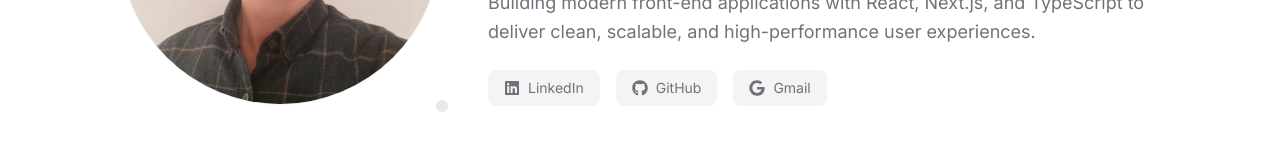
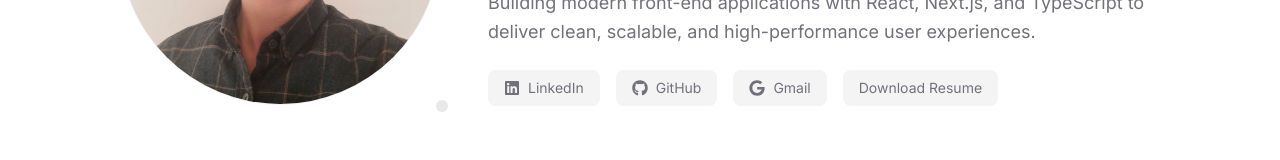
Before and after one commit to jorge-romo/jorge-romo.github.io, a Next.js app: page / in a window 1280 px wide. Shown: the part 487-647 px from the top of the page. Built offline with nearby package versions, Linux system fonts and the light colour scheme.

Commit message:
add the download resume button

```diff
--- /dev/null
+++ b/src/components/DownloadResumeButton.tsx
@@ -0,0 +1,27 @@
+'use client';
+
+import React from 'react';
+import { personalInfo } from '@/data/personal';
+import getFileNameFromPath from '@/utilites/getFileNameFromPath';
+
+const DownloadResumeButton: React.FC = () => {
+  const handleDownload = () => {
+    const link = document.createElement('a');
+    link.href = personalInfo.resume;
+    link.download = getFileNameFromPath(personalInfo.resume);
+    document.body.appendChild(link);
+    link.click();
+    document.body.removeChild(link);
+  };
+
+  return (
+    <button
+      className="flex items-center justify-center gap-2 rounded-lg bg-zinc-100 px-4 py-2 text-sm text-secondary transition-colors duration-custom hover:bg-zinc-200 dark:bg-zinc-700/50 dark:text-zinc-300 dark:hover:bg-zinc-700/80"
+      onClick={handleDownload}
+    >
+      Download Resume
+    </button>
+  );
+};
+
+export default DownloadResumeButton;
--- a/src/components/HeroSocialLinks.tsx
+++ b/src/components/HeroSocialLinks.tsx
@@ -1,5 +1,6 @@
 import React from 'react';
 import { socialLinks } from '@/data/personal';
+import DownloadResumeButton from '@/components/DownloadResumeButton';
 
 const HeroSocialLinks: React.FC = () => {
   return (
@@ -18,6 +19,7 @@ const HeroSocialLinks: React.FC = () => {
             <span>{link.name}</span>
           </a>
         ))}
+      <DownloadResumeButton />
     </div>
   );
 };
--- a/src/data/personal.ts
+++ b/src/data/personal.ts
@@ -17,6 +17,7 @@ export const personalInterests: {
 
 export const personalInfo = {
   photo: '/images/profile.jpg',
+  resume: '/static/Jorge-Romo-Resume.pdf',
   name: 'Jorge Romo',
   title: 'Sr. Frontend Developer',
   bio: 'Building modern front-end applications with React, Next.js, and TypeScript to deliver clean, scalable, and high-performance user experiences.',
--- /dev/null
+++ b/src/utilites/getFileNameFromPath.ts
@@ -0,0 +1,3 @@
+export default function getFileNameFromPath(path: string): string {
+  return path.split('/').pop() || '';
+}
```
Also changed, not shown: 1 other file (tests, documents, lock files or other folders).
